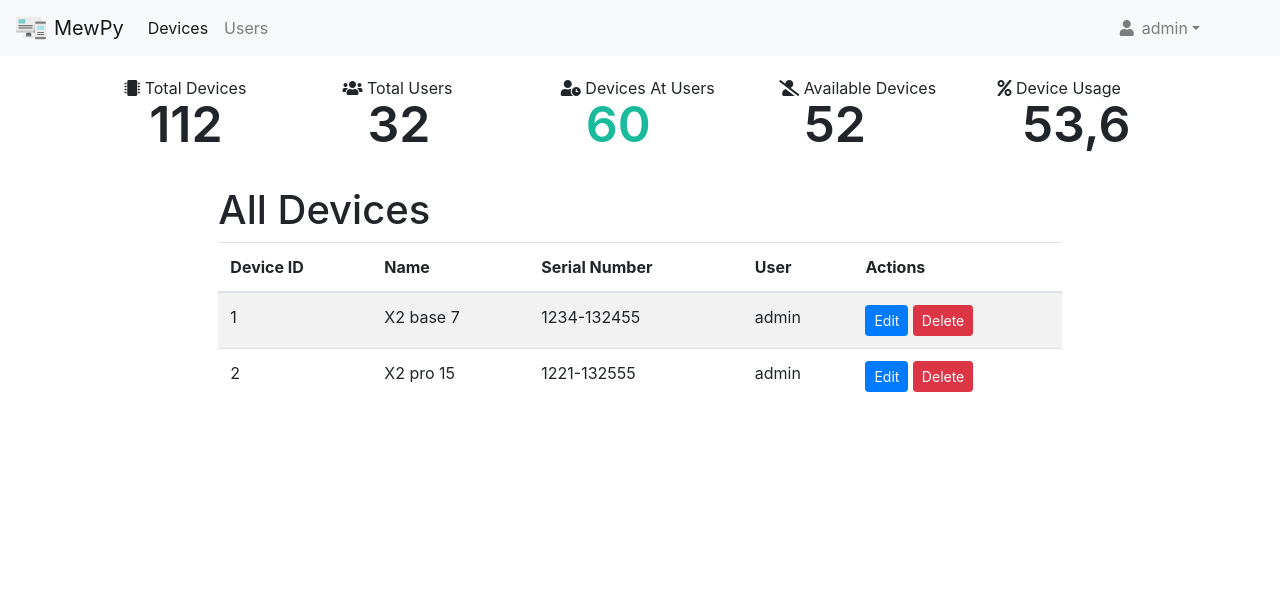
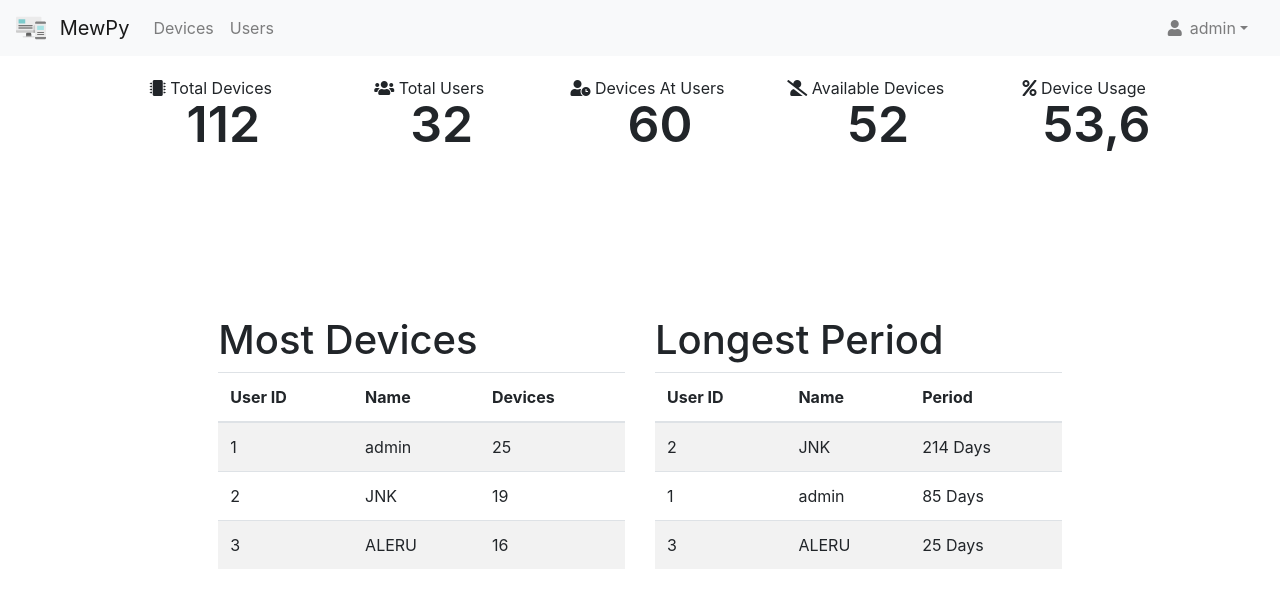
Before and after one commit to Jontino/MewPy, a Flask app: template mewpy/templates/index.html in a window 1280 px wide. Shown: the top 608 px of the page. Run offline with Flask 2, Linux system fonts and the light colour scheme; the template is opened without the code that fills it: values that come from a table or form of the project are taken from there, others are empty; a user stored in the database is signed in; data comes from the database, SQL or seed files in the repository; both versions use the stored data as it was after the commit; some libraries are stand-ins or nearby versions.

Commit message:
Added routes and templates for Devices, Device, Users and Users. Changed templates so index is based on navbase (added) which in turn is based on base. Minor changes in index, added chart, tables and layout of tiles.

```diff
--- a/mewpy/static/css/main.css
+++ b/mewpy/static/css/main.css
@@ -12,13 +12,15 @@
     text-overflow: ellipsis;
     overflow: hidden;
     white-space: nowrap;
-    position: relative
+    position: relative;
+    text-align: center;
 }
 
 .tile_count .tile_stats_count .count {
     font-size: 50px;
     line-height: 48px;
     font-weight: 640;
+    text-align: center;
 }
 
 .tile_count .tile_stats_count:before {
@@ -32,3 +34,7 @@
 .count {
     padding: 0px 0px 0px 25px;
 }
+
+.device-id {
+    color: #000000
+}
--- a/mewpy/templates/base.html
+++ b/mewpy/templates/base.html
@@ -28,6 +28,7 @@
 {%- endblock content %}
 
 {% block scripts %}
+<script src="{{ url_for('static', filename='js/vendor/Chart.bundle.min.js') }}"></script>
 <script src="{{ url_for('static', filename='js/vendor/jquery-slim.min.js') }}"></script>
 <script src="{{ url_for('static', filename='js/vendor/popper.min.js') }}"></script>
 <script src="{{ url_for('static', filename='js/vendor/bootstrap.min.js') }}"></script>
--- /dev/null
+++ b/mewpy/templates/device.html
@@ -0,0 +1,5 @@
+{%- extends "navbase.html" %}
+
+{% block content %}
+<h1>Device Serial# = {{ device.serial_number }}</h1>
+{% endblock %}
--- a/mewpy/templates/index.html
+++ b/mewpy/templates/index.html
@@ -1,4 +1,4 @@
-{%- extends "base.html" %}
+{%- extends "navbase.html" %}
 
 {% block title %}Sample App for Flask-Bootstrap{% endblock %}
 
@@ -6,15 +6,17 @@
 <div class="row tile_count justify-content-center">
     <div class="col-md-2 col-sm-4 col-xs-6 tile_stats_count">
         <span class="count_top"><i class="fa fa-microchip"></i> Total Devices</span>
-        <div class="count justify-content-center">112</div>
+        <div class="count">112</div>
     </div>
     <div class="col-md-2 col-sm-4 col-xs-6 tile_stats_count">
         <span class="count_top"><i class="fa fa-users"></i> Total Users</span>
         <div class="count">32</div>
     </div>
     <div class="col-md-2 col-sm-4 col-xs-6 tile_stats_count">
-        <span class="count_top"><i class="fa fa-user-clock"></i> Devices At Users</span>
-        <div class="count green">60</div>
+        <div class="justify-content-center">
+            <span class="count_top"><i class="fa fa-user-clock"></i> Devices At Users</span>
+            <div class="count">60</div>
+        </div>
     </div>
     <div class="col-md-2 col-sm-4 col-xs-6 tile_stats_count">
         <span class="count_top"><i class="fa fa-user-slash"></i> Available Devices</span>
@@ -26,103 +28,101 @@
     </div>
 </div>
 <div class="row justify-content-center">
-    <div class="col-md-8">
+    <div class="col-md-8 mb-md-4">
+        <canvas id="myChart" height="100"></canvas>
+    </div>
+</div>
+<div class="row justify-content-center">
+    <div class="col-md-4">
         <div class="page-header my-md-2">
-            <h1>All Devices</h1>
+            <h1>Most Devices</h1>
         </div>
         <table class="table table-striped">
             <thead>
             <tr>
-                <th>Device ID</th>
+                <th>User ID</th>
                 <th>Name</th>
-                <th>Serial Number</th>
-                <th>User</th>
-                <th>Actions</th>
+                <th>Devices</th>
             </tr>
             </thead>
             <tbody>
-            {% for device in devices %}
             <tr>
-                <td>{{ device.id }}</td>
-                <td>{{ device.name }}</td>
-                <td>{{ device.serial_number }}</td>
-                <td>{{ device.user.username }}</td>
-                <td>
-                    <button class="btn btn-primary btn-sm">Edit</button>
-                    <button class="btn btn-danger btn-sm">Delete</button>
-                </td>
+                <td>1</td>
+                <td>admin</td>
+                <td>25</td>
             </tr>
-            {% endfor %}
+            <tr>
+                <td>2</td>
+                <td>JNK</td>
+                <td>19</td>
+            </tr>
+            <tr>
+                <td>3</td>
+                <td>ALERU</td>
+                <td>16</td>
+            </tr>
             </tbody>
         </table>
     </div>
-</div>{% endblock %}
+    <div class="col-md-4">
+        <div class="page-header my-md-2">
+            <h1>Longest Period</h1>
+        </div>
+        <table class="table table-striped">
+            <thead>
+            <tr>
+                <th>User ID</th>
+                <th>Name</th>
+                <th>Period</th>
+            </tr>
+            </thead>
+            <tbody>
+            <tr>
+                <td>2</td>
+                <td>JNK</td>
+                <td>214 Days</td>
+            </tr>
+            <tr>
+                <td>1</td>
+                <td>admin</td>
+                <td>85 Days</td>
+            </tr>
+            <tr>
+                <td>3</td>
+                <td>ALERU</td>
+                <td>25 Days</td>
+            </tr>
+            </tbody>
+        </table>
+    </div>
+</div>
+{% endblock %}
 
-{% block navbar %}
-<nav class="navbar navbar-expand-lg navbar-light bg-light">
-    <a class="navbar-brand" href="#"><img src="{{ url_for('static', filename='img/devices.svg') }}" width="30"
-                                          height="30" class="d-inline-block align-top mr-md-2" alt="">MewPy</a>
-    <button class="navbar-toggler" type="button" data-toggle="collapse" data-target="#navbarSupportedContent"
-            aria-controls="navbarSupportedContent" aria-expanded="false" aria-label="Toggle navigation">
-        <span class="navbar-toggler-icon"></span>
-    </button>
+{% block scripts %}
+{{ super() }}
+<script>
+var ctx = document.getElementById("myChart").getContext('2d');
+var myChart = new Chart(ctx, {
+    type: 'line',
+    data: {
+        labels: ["Jan", "Feb", "Mar", "Apr", "May", "Jun", "Jul", "Aug", "Sep", "Oct", "Nov", "Dec"],
+        datasets: [{
+            label: '# of used Devices',
+            data: [12, 19, 25, 55, 24, 11, 25, 38, 58, 44, 39, 15],
+            borderColor: "#3e95cd",
+            fill: false
+        }]
+    },
+    options: {
+        scales: {
+            yAxes: [{
+                ticks: {
+                    beginAtZero:true
+                }
+            }]
+        }
+    }
+});
 
-    <div class="collapse navbar-collapse" id="navbarSupportedContent">
-        <ul class="navbar-nav mr-auto">
-            <li class="nav-item active">
-                <a class="nav-link" href="#">Devices <span class="sr-only">(current)</span></a>
-            </li>
-            <li class="nav-item">
-                <a class="nav-link" href="#">Users</a>
-            </li>
-        </ul>
-    </div>
-    <ul class="navbar-nav flex-row ml-md-auto d-none d-md-flex">
-        <li class="nav-item dropdown">
-            <a class="nav-item nav-link dropdown-toggle mr-md-2" href="#" id="user-menu" data-toggle="dropdown"
-               aria-haspopup="true" aria-expanded="false">
-                <i class="fas fa-user mr-md-2"></i>{{ user.username }}</a>
-            <div class="dropdown-menu dropdown-menu-right" aria-labelledby="user-menu">
-                {% if user.is_authenticated %}
-                <a class="dropdown-item" href="#">Settings</a>
-                <div class="dropdown-divider"></div>
-                <a class="dropdown-item" href="{{ url_for('site.logout') }}">Logout</a>
-                {% else %}
-                <a class="dropdown-item" href="{{ url_for('site.login') }}">Login</a>
-                {% endif %}
-            </div>
-        </li>
-
-        <li class="nav-item">
-            <a class="nav-link p-2" href="https://github.com/twbs/bootstrap" target="_blank" rel="noopener"
-               aria-label="GitHub">
-                <svg class="navbar-nav-svg" xmlns="http://www.w3.org/2000/svg" viewBox="0 0 512 499.36"
-                     focusable="false"><title>GitHub</title>
-                    <path d="M256 0C114.64 0 0 114.61 0 256c0 113.09 73.34 209 175.08 242.9 12.8 2.35 17.47-5.56 17.47-12.34 0-6.08-.22-22.18-.35-43.54-71.2 15.49-86.2-34.34-86.2-34.34-11.64-29.57-28.42-37.45-28.42-37.45-23.27-15.84 1.73-15.55 1.73-15.55 25.69 1.81 39.21 26.38 39.21 26.38 22.84 39.12 59.92 27.82 74.5 21.27 2.33-16.54 8.94-27.82 16.25-34.22-56.84-6.43-116.6-28.43-116.6-126.49 0-27.95 10-50.8 26.35-68.69-2.63-6.48-11.42-32.5 2.51-67.75 0 0 21.49-6.88 70.4 26.24a242.65 242.65 0 0 1 128.18 0c48.87-33.13 70.33-26.24 70.33-26.24 14 35.25 5.18 61.27 2.55 67.75 16.41 17.9 26.31 40.75 26.31 68.69 0 98.35-59.85 120-116.88 126.32 9.19 7.9 17.38 23.53 17.38 47.41 0 34.22-.31 61.83-.31 70.23 0 6.85 4.61 14.81 17.6 12.31C438.72 464.97 512 369.08 512 256.02 512 114.62 397.37 0 256 0z"
-                          fill="currentColor" fill-rule="evenodd"></path>
-                </svg>
-            </a>
-        </li>
-        <li class="nav-item">
-            <a class="nav-link p-2" href="https://twitter.com/getbootstrap" target="_blank" rel="noopener"
-               aria-label="Twitter">
-                <svg class="navbar-nav-svg" xmlns="http://www.w3.org/2000/svg" viewBox="0 0 512 416.32"
-                     focusable="false"><title>Twitter</title>
-                    <path d="M160.83 416.32c193.2 0 298.92-160.22 298.92-298.92 0-4.51 0-9-.2-13.52A214 214 0 0 0 512 49.38a212.93 212.93 0 0 1-60.44 16.6 105.7 105.7 0 0 0 46.3-58.19 209 209 0 0 1-66.79 25.37 105.09 105.09 0 0 0-181.73 71.91 116.12 116.12 0 0 0 2.66 24c-87.28-4.3-164.73-46.3-216.56-109.82A105.48 105.48 0 0 0 68 159.6a106.27 106.27 0 0 1-47.53-13.11v1.43a105.28 105.28 0 0 0 84.21 103.06 105.67 105.67 0 0 1-47.33 1.84 105.06 105.06 0 0 0 98.14 72.94A210.72 210.72 0 0 1 25 370.84a202.17 202.17 0 0 1-25-1.43 298.85 298.85 0 0 0 160.83 46.92"
-                          fill="currentColor"></path>
-                </svg>
-            </a>
-        </li>
-        <li class="nav-item">
-            <a class="nav-link p-2" href="https://bootstrap-slack.herokuapp.com" target="_blank" rel="noopener"
-               aria-label="Slack">
-                <svg class="navbar-nav-svg" xmlns="http://www.w3.org/2000/svg" viewBox="0 0 512 512" focusable="false">
-                    <title>Slack</title>
-                    <path fill="currentColor" d="M210.787 234.832l68.31-22.883 22.1 65.977-68.309 22.882z"></path>
-                    <path d="M490.54 185.6C437.7 9.59 361.6-31.34 185.6 21.46S-31.3 150.4 21.46 326.4 150.4 543.3 326.4 490.54 543.34 361.6 490.54 185.6zM401.7 299.8l-33.15 11.05 11.46 34.38c4.5 13.92-2.87 29.06-16.78 33.56-2.87.82-6.14 1.64-9 1.23a27.32 27.32 0 0 1-24.56-18l-11.46-34.38-68.36 22.92 11.46 34.38c4.5 13.92-2.87 29.06-16.78 33.56-2.87.82-6.14 1.64-9 1.23a27.32 27.32 0 0 1-24.56-18l-11.46-34.43-33.15 11.05c-2.87.82-6.14 1.64-9 1.23a27.32 27.32 0 0 1-24.56-18c-4.5-13.92 2.87-29.06 16.78-33.56l33.12-11.03-22.1-65.9-33.15 11.05c-2.87.82-6.14 1.64-9 1.23a27.32 27.32 0 0 1-24.56-18c-4.48-13.93 2.89-29.07 16.81-33.58l33.15-11.05-11.46-34.38c-4.5-13.92 2.87-29.06 16.78-33.56s29.06 2.87 33.56 16.78l11.46 34.38 68.36-22.92-11.46-34.38c-4.5-13.92 2.87-29.06 16.78-33.56s29.06 2.87 33.56 16.78l11.47 34.42 33.15-11.05c13.92-4.5 29.06 2.87 33.56 16.78s-2.87 29.06-16.78 33.56L329.7 194.6l22.1 65.9 33.15-11.05c13.92-4.5 29.06 2.87 33.56 16.78s-2.88 29.07-16.81 33.57z"
-                          fill="currentColor"></path>
-                </svg>
-            </a>
-        </li>
-    </ul>
-</nav>{% endblock %}
+</script>
+{% endblock %}
--- /dev/null
+++ b/mewpy/templates/navbase.html
@@ -0,0 +1,40 @@
+{%- extends "base.html" %}
+
+{% block navbar %}
+<nav class="navbar navbar-expand-lg navbar-light bg-light">
+    <a class="navbar-brand" href="{{ url_for('site.index') }}">
+        <img src="{{ url_for('static', filename='img/devices.svg') }}" width="30"
+             height="30" class="d-inline-block align-top mr-md-2" alt="">
+        MewPy
+    </a>
+    <button class="navbar-toggler" type="button" data-toggle="collapse" data-target="#navbarSupportedContent"
+            aria-controls="navbarSupportedContent" aria-expanded="false" aria-label="Toggle navigation">
+        <span class="navbar-toggler-icon"/>
+    </button>
+    <div class="collapse navbar-collapse" id="navbarSupportedContent">
+        <ul class="navbar-nav mr-auto">
+            <li class="nav-item">
+                <a class="nav-link" href="{{ url_for('site.devices') }}">Devices <span class="sr-only">(current)</span></a>
+            </li>
+            <li class="nav-item">
+                <a class="nav-link" href="{{ url_for('site.users') }}">Users</a>
+            </li>
+        </ul>
+    </div>
+    <ul class="navbar-nav flex-row ml-md-auto d-none d-md-flex">
+        <li class="nav-item dropdown">
+            <a class="nav-item nav-link dropdown-toggle mr-md-2" href="#" id="user-menu" data-toggle="dropdown"
+               aria-haspopup="true" aria-expanded="false">
+                <i class="fas fa-user mr-md-2"></i>{{ current_user.username }}</a>
+            <div class="dropdown-menu dropdown-menu-right" aria-labelledby="user-menu">
+                {% if current_user.is_authenticated %}
+                <a class="dropdown-item" href="#">Settings</a>
+                <div class="dropdown-divider"></div>
+                <a class="dropdown-item" href="{{ url_for('site.logout') }}">Logout</a>
+                {% else %}
+                <a class="dropdown-item" href="{{ url_for('site.login') }}">Login</a>
+                {% endif %}
+            </div>
+        </li>
+    </ul>
+</nav>{% endblock %}
--- /dev/null
+++ b/mewpy/templates/user.html
@@ -0,0 +1,5 @@
+{%- extends "navbase.html" %}
+
+{% block content %}
+<h1>user.username = {{ user.username }}</h1>
+{% endblock %}
```
Also changed, not shown: mewpy/site/routes.py (+32 -7 lines), mewpy/templates/devices.html (added, +39 -0 lines), mewpy/templates/users.html (added, +35 -0 lines), mewpy/database.db.
